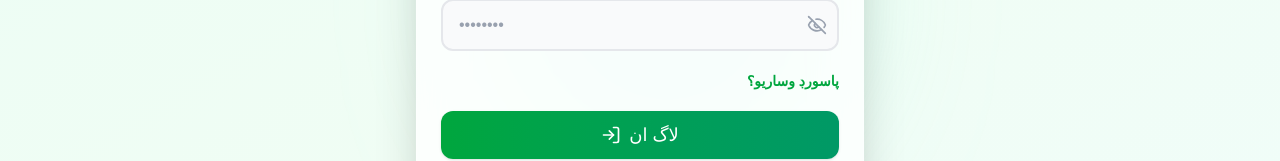
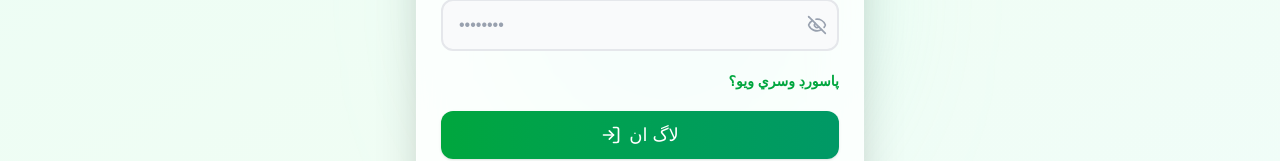
Before and after one commit to Akber261986/gbps-ahmd, a Next.js app in the folder frontend/: page /login in a window 1280 px wide. Shown: the part 418-579 px from the top of the page. Built offline with nearby package versions, Linux system fonts and the light colour scheme; a web font is replaced by a local one.

Commit message:
login updated

```diff
--- a/frontend/src/app/login/page.tsx
+++ b/frontend/src/app/login/page.tsx
@@ -82,7 +82,7 @@ export default function LoginPage() {
     try {
       await login({ email, password });
     } catch (err: any) {
-      setError(err.response?.data?.detail || 'لاگ ان ناکام ٿيو. مهرباني ڪري ٻيهر ڪوشش ڪريو.');
+      setError(err.response?.data?.detail || 'لاگ ان ناڪام ٿيو. مهرباني ڪري ٻيهر ڪوشش ڪريو.');
     } finally {
       setLoading(false);
     }
@@ -178,7 +178,7 @@ export default function LoginPage() {
                   href="/forgot-password"
                   className="text-sm font-bold text-green-600 hover:text-green-700 transition-colors hover:underline underline-offset-4"
                 >
-                  پاسورڊ وساريو؟
+                  پاسورڊ وسري ويو؟
                 </Link>
               </div>
 
```
